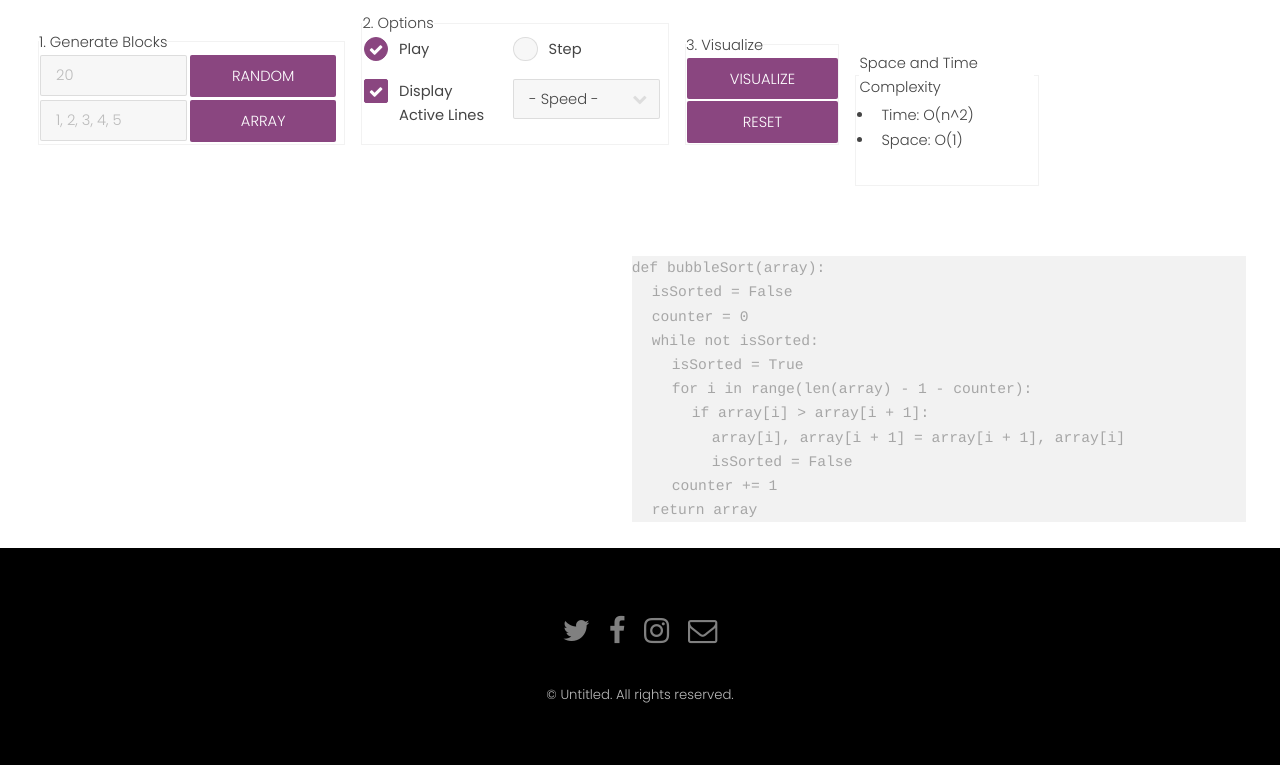
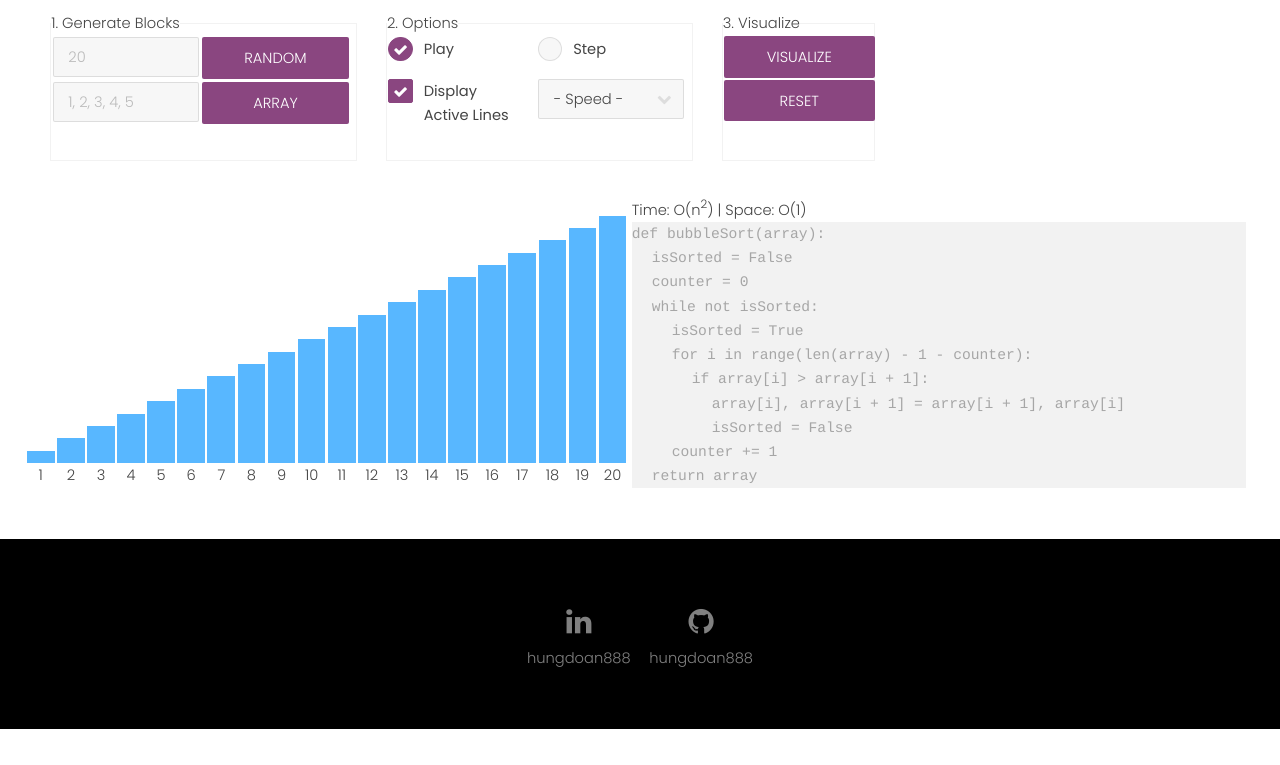
Before and after one commit to hungdoan888/algoVisualizer, a plain HTML site: page bubbleSort/bubbleSortPage.html in a window 1280 px wide. Shown: the part 355-1120 px from the top of the page. After the commit the page ends 1084 px from the top, so only its background shows below. Drawn offline with Linux system fonts and the light colour scheme.

Commit message:
bubbleSort commit

```diff
--- a/bubbleSort/bubbleSortPage.html
+++ b/bubbleSort/bubbleSortPage.html
@@ -62,16 +62,16 @@
 							<fieldset class="options">
 								<legend>2. Options</legend>
 								<div class="4u 12u$(small) Uinput">
-									<input type="radio" id="radioPlay" name="playStep" checked>
-									<label for="radioPlay">Play</label>
+									<input class="optionsSpecial" type="radio" id="radioPlay" name="playStep" checked>
+									<label class="optionsSpecial" for="radioPlay">Play</label>
 								</div>
 								<div class="4u 12u$(small) Uinput">
-									<input type="radio" id="radioStep" name="playStep">
-									<label for="radioStep">Step</label>
+									<input class="optionsSpecial" type="radio" id="radioStep" name="playStep">
+									<label class="optionsSpecial" for="radioStep">Step</label>
 								</div>
 								<div class="6u 12u$(small) Uinput">
-									<input type="checkbox" id="showLines" name="showLines" checked>
-									<label for="showLines">Display Active Lines</label>
+									<input class="optionsSpecial" type="checkbox" id="showLines" name="showLines" checked>
+									<label class="optionsSpecial" for="showLines">Display Active Lines</label>
 								</div>
 								<div class="12u$ Uinput" >
 									<div class="select-wrapper">
@@ -90,15 +90,7 @@
 							<fieldset class="visualize">
 								<legend>3. Visualize</legend>
 								<input type="button" id="visualize" class="button special Uinput playReset" value="visualize" onclick="bubbleSort()"/>
-								<input type="button" id="reset" class="button special Uinput playReset" value="reset"/>
-							</fieldset>
-
-							<fieldset class="spaceTime">
-								<legend>Space and Time Complexity</legend>
-								<ul>
-									<li>Time: O(n^2)</li>
-									<li>Space: O(1)</li>
-								</ul>
+								<input type="button" id="reset" class="button special Uinput playReset" value="reset" onclick="stepClicked()"/>
 							</fieldset>
 						</form>
 					</div>
@@ -106,6 +98,8 @@
 					<!-- Visualization and Code-->
 					<div class="bubbleSortBody">
 						<div class="data-container"></div>
+						<div class="code-container">
+							<p class="spaceTime">Time: O(n<sup>2</sup>) | Space: O(1)</p>
 							<div class="codeSection" id="codeSection">
 								<p class="code" id="code0">def bubbleSort(array):</p>
 								<p class="code" id="code1" style="text-indent: 20px">isSorted = False</p>
@@ -121,20 +115,16 @@
 							</div>
 						</div>
 					</div>
+				</div>
 			</section>
 
 		<!-- Footer -->
 			<footer id="footer">
 				<div class="container">
 					<ul class="icons">
-						<li><a href="#" class="icon fa-twitter"><span class="label">Twitter</span></a></li>
-						<li><a href="#" class="icon fa-facebook"><span class="label">Facebook</span></a></li>
-						<li><a href="#" class="icon fa-instagram"><span class="label">Instagram</span></a></li>
-						<li><a href="#" class="icon fa-envelope-o"><span class="label">Email</span></a></li>
+						<li><a href="https://www.linkedin.com/in/hungdoan888/" class="icon fa-linkedin" target="_blank"><div class="myMedia">hungdoan888</div></a></li>
+						<li><a href="https://github.com/hungdoan888" class="icon fa-github" target="_blank"><div class="myMedia">hungdoan888</div></a></li>
 					</ul>
-				</div>
-				<div class="copyright">
-					&copy; Untitled. All rights reserved.
 				</div>
 			</footer>
 
--- a/bubbleSort/css/bubbleSort.css
+++ b/bubbleSort/css/bubbleSort.css
@@ -11,8 +11,9 @@
 fieldset {
   display: inline-block;
   border:1px solid #f2f2f2;
+  min-height: 150px;
   width: 100%;
-  margin-left: 1%;
+  margin-left: 2%;
 }
 
 .Uinput {
@@ -20,10 +21,6 @@ fieldset {
   float: left;
   margin: 0.5%;
   width: 48% !important;
-}
-
-.spaceTime {
-  padding: 0.3%
 }
 
 .playReset{
@@ -39,11 +36,19 @@ fieldset {
   margin-bottom: 4%;
 }
 
-.codeSection {
+.code-container{
   display: inline-block;
   width: 100%;
   height: 50%;
-  text-align: center;
+}
+
+.spaceTime {
+  margin: 0;
+  width: 100%;
+}
+
+.codeSection {
+  width: 100%;
   background-color: #f2f2f2;
 }
 
@@ -94,7 +99,7 @@ fieldset {
     width: 49%;
   }
 
-  .codeSection {
+  .code-container {
     width: 50%;
   }
 
@@ -105,8 +110,4 @@ fieldset {
   .visualize {
     width: 12.5%;
   }
-
-  .spaceTime {
-    width: 15%;
-  }
 }
--- a/bubbleSort/js/bubbleSort.js
+++ b/bubbleSort/js/bubbleSort.js
@@ -3,6 +3,7 @@
 // ---------------
 
 const container = document.querySelector(".data-container");
+var waitingForStep = true;
 
 // ---------------
 // Random Blocks -
@@ -10,6 +11,7 @@ const container = document.querySelector(".data-container");
 
 function randomBlocks() {
   var num = parseInt(document.getElementById("random").value);
+
   if (!Number.isInteger(num)) {
     alert("Invalid Input: Integer Required");
     return;
@@ -75,7 +77,6 @@ function generateBlocks(array) {
 
   for (let i = 0; i < array.length; i++) {
     const value = array[i] / Math.max(...array) * 100;
-    console.log(Math.max(...array))
 
     // Block
     const block = document.createElement("div");
@@ -105,6 +106,14 @@ function deleteNodesInContainer() {
   }
 }
 
+function initialBlocksOnStartUp() {
+  array = []
+  for (let i = 1; i <= 20; i++) {
+    array.push(i)
+  }
+  generateBlocks(array)
+}
+
 // -------------
 // Bubble Sort -
 // -------------
@@ -123,6 +132,7 @@ async function bubbleSort() {
   await changeCodeColorWithDelay("code1", delay)
   await changeCodeColorWithDelay("code2", delay)
   await changeCodeColorWithDelay("code3", delay)
+  await step()
 
   while (!isSorted) {
     isSorted = true;
@@ -185,7 +195,7 @@ function changeCodeColor(id) {
 function changeCodeColorWithDelay(id, delay) {
   return new Promise(resolve =>
     setTimeout(() => {
-      changeCodeColor(id)
+      changeCodeColor(id);
       resolve();
     }, delay)
   );
@@ -195,3 +205,17 @@ function changeCodeColorWithDelay(id, delay) {
 function swap(el2, el1) {
     container.insertBefore(el2, el1);
 }
+
+// --------
+// Timing -
+// --------
+
+function stepClicked() {
+  waitingForStep = false;
+}
+
+// ------
+// Main -
+// ------
+
+initialBlocksOnStartUp()
```
Lines whose indentation alone changed are shown as unchanged.
